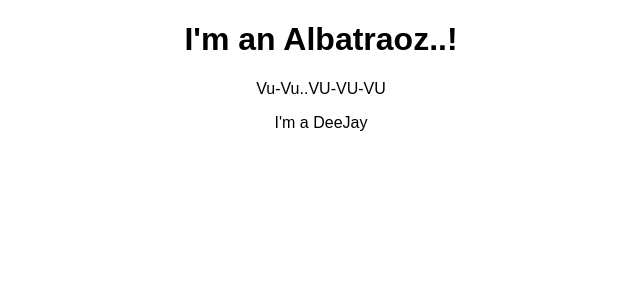
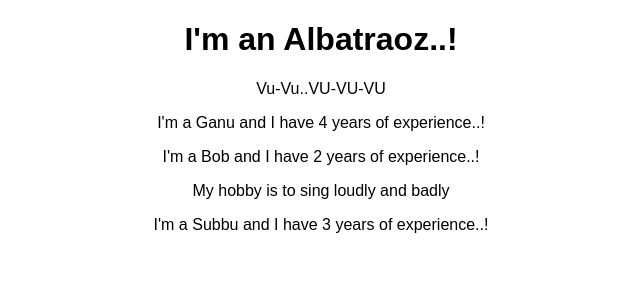
Before and after one commit to c8hrish/react-complete-guide, a React (Create React App) app: page / in a window 1280 px wide. Shown: the top 300 px of the page, without its empty margins (319-959 px from the left). Built offline with nearby package versions, Linux system fonts and the light colour scheme.

Commit message:
Dynamic content and props, children added

```diff
--- a/src/App.js
+++ b/src/App.js
@@ -8,7 +8,9 @@ class App extends Component {
       <div className="App">
         <h1>I'm an Albatraoz..!</h1>
         <p>Vu-Vu..VU-VU-VU</p>
-        <Person/>
+        <Person name='Ganu' exp='4'/>
+        <Person name='Bob' exp='2'>My hobby is to sing loudly and badly</Person>
+        <Person name='Subbu' exp='3'/>
       </div>
     );
   }
--- a/src/Person/Person.js
+++ b/src/Person/Person.js
@@ -1,7 +1,13 @@
 import React from 'react';
 
-const Person = () => {
-    return <p>I'm a DeeJay</p>
+const Person = ( props ) => {
+    return (
+        <div>
+           <p>I'm a {props.name} and I have {props.exp} years of experience..! </p>
+           <p>{props.children}</p>
+        </div>
+
+    )
 };
 
 export default Person;
```
